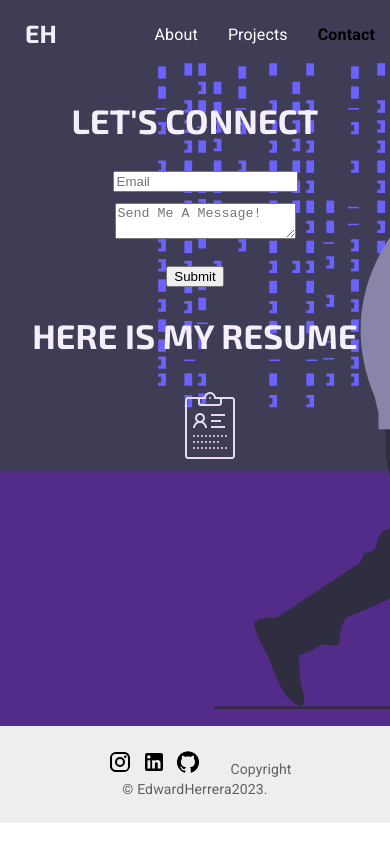
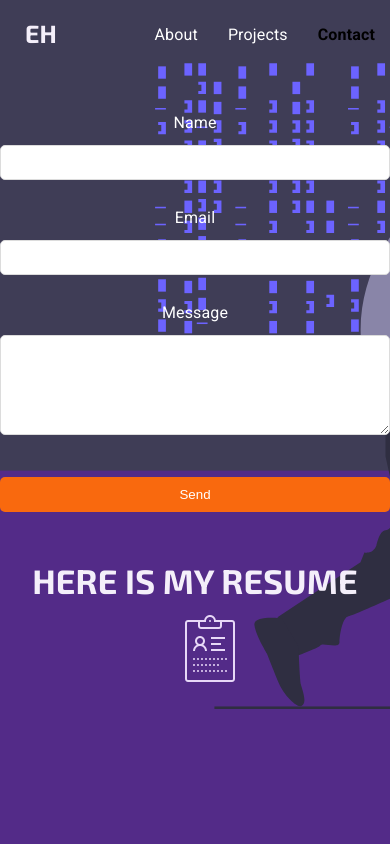
Before and after one commit to Edlenh/EHerreraPort, a React (Create React App) app: page /contact in a window 390 px wide. Shown: the top 844 px of the page. Built offline with nearby package versions, Linux system fonts and the light colour scheme.

Commit message:
add contact form functionality and responsive styles

```diff
--- a/package.json
+++ b/package.json
@@ -3,6 +3,7 @@
   "version": "0.1.0",
   "private": true,
   "dependencies": {
+    "@emailjs/browser": "^3.10.0",
     "@emotion/react": "^11.10.6",
     "@emotion/styled": "^11.10.6",
     "@mui/icons-material": "^5.11.11",
@@ -11,6 +12,7 @@
     "@testing-library/react": "^13.4.0",
     "@testing-library/user-event": "^13.5.0",
     "bootstrap": "^5.2.3",
+    "emailjs": "^4.0.1",
     "gh-pages": "^5.0.0",
     "react": "^18.2.0",
     "react-bootstrap": "^2.7.2",
--- a/src/routes/Contact/contact.component.jsx
+++ b/src/routes/Contact/contact.component.jsx
@@ -1,55 +1,41 @@
-import React, { useState } from 'react';
+import React, { useRef } from 'react';
+import emailjs from '@emailjs/browser';
 import Resume from '../../components/assets/images/resume.png'
-import mailIcon from '../../components/assets/svg/sendmail.svg'
+import './contact.style.css'
 
-function ContactForm() {
-  const [email, setEmail] = useState('');
-  const [message, setMessage] = useState('');
+const Contact = () => {
+  const form = useRef();
 
-  const handleSubmit = (e) => {
+  const sendEmail = (e) => {
     e.preventDefault();
-    // do something with the email and message
-  }
+
+    emailjs.sendForm('service_09y02hq', 'template_qil4w51', form.current, 'kj44oMwiQWBluQp7m')
+      .then((result) => {
+         alert("Email Sent!");
+         e.target.reset()
+      }, (error) => {
+          console.log(error.text);
+      });
+  };
 
   return (
-    <div className='formMain'>
-    <h1>LET'S CONNECT</h1>
-    <form onSubmit={handleSubmit} style={{ display: 'flex', flexDirection: 'column', alignItems: 'center' }}>
-      <label style={{ marginBottom: '10px' }}>
-        <input
-          type="email"
-          placeholder='Email'
-          value={email}
-          onChange={(e) => setEmail(e.target.value)}
-          required
-          style={{ marginLeft: '20px' }}
-        />
-      </label>
-      <label style={{ marginBottom: '10px' }}>
-        <textarea
-          value={message}
-          placeholder='Send Me A Message!'
-          onChange={(e) => setMessage(e.target.value)}
-          required
-          style={{ marginLeft: '20px' }}
-        />
-      </label>
-      <button type="submit" style={{ marginTop: '10px' }}>Submit </button>
+    <div className='contact-form-main'>
+    <form ref={form}  className='form' onSubmit={sendEmail}>
+      <label>Name</label>
+      <input type="text" name="user_name" />
+      <label>Email</label>
+      <input type="email" name="user_email" />
+      <label>Message</label>
+      <textarea name="message" />
+      <input type="submit" value="Send" />
     </form>
-    <h1>HERE IS MY <span className='contact-photo-container'>
-      <span className='contact-photo' style={{
-      backgroundImage: `url(${mailIcon})`
-    }}>
-      RESUME
-      </span>
-      </span></h1>
-    <a href="https://docs.google.com/document/d/e/2PACX-1vQK2oPFEIBSEovpYb4i5lpxfws3UZ-b9FsR4WBPKV4kbYbjnjoYQMAFEurm_bMQs3ZAWPTpoIZLYzeB/pub"
-        target="_blank" rel="noopener noreferrer">
-        <span className='link-main'style={{color: "#D2B7E5" ,marginLeft : 30}}>
-        <img src={Resume} alt="Resume Logo"/>
-            </span></a>
-    </div>
+     <h1>HERE IS MY RESUME <a href="https://docs.google.com/document/d/e/2PACX-1vQK2oPFEIBSEovpYb4i5lpxfws3UZ-b9FsR4WBPKV4kbYbjnjoYQMAFEurm_bMQs3ZAWPTpoIZLYzeB/pub"
+         target="_blank" rel="noopener noreferrer">
+         <span className='link-main'style={{color: "#D2B7E5" ,marginLeft : 30}}>
+         <img src={Resume} alt="Resume Logo"/>
+             </span></a></h1>
+     </div>
   );
-}
+};
 
-export default ContactForm;
+export default Contact
--- a/src/routes/Contact/contact.style.css
+++ b/src/routes/Contact/contact.style.css
@@ -0,0 +1,58 @@
+.contact-form-main {
+    display: grid;
+    grid-template-columns: 1fr;
+    gap: 20px;
+    max-width: 400px;
+    margin: 0 auto;
+  }
+
+  .form {
+    display: grid;
+    grid-template-columns: 1fr;
+    gap: 10px;
+    font-size: 16px;
+  }
+
+  @media screen and (min-width: 768px) {
+    .contact-form-main {
+      grid-template-columns: repeat(2, 1fr);
+    }
+  }
+input {
+    width: 100%;
+    height: 35px;
+    padding: 7px;
+    outline: none;
+    border-radius: 5px;
+    border: 1px solid rgb(220, 220, 220);
+}
+input:focus {
+    border: 2px solid rgba(0, 206, 158, 1);
+}
+
+textarea {
+    max-width: 100%;
+    min-width: 100%;
+    width: 100%;
+    max-height: 100px;
+    min-height: 100px;
+    padding: 7px;
+    outline: none;
+    border-radius: 5px;
+    border: 1px solid rgb(220, 220, 220);}
+
+textarea:focus {
+    border: 2px solid rgba(0, 206, 158, 1);
+}
+
+label {
+    margin-top: 1rem;
+    color: #fff
+}
+input[type="submit"] {
+    margin-top: 2rem;
+    cursor: pointer;
+    background: rgb(249, 105, 14);
+    color: white;
+    border: none;
+}
--- a/src/routes/Home/home.component.jsx
+++ b/src/routes/Home/home.component.jsx
@@ -7,7 +7,7 @@ const Home=()=>{
         <div className="main">
         <Outlet/>
         <div className="main-container">
-        <h1 className="main-header">Hello! I'm Edward Herrera
+        <h1 className="main-header">Hello! I'm <span style={{textDecorationLine:'underline'}}>Edward Herrera</span>
         <div className="roller">
           <span className="rolltext">
             JUNIOR WEB DEVELOPER<br/>
```
Also changed, not shown: 1 other file (tests, documents, lock files or other folders).
